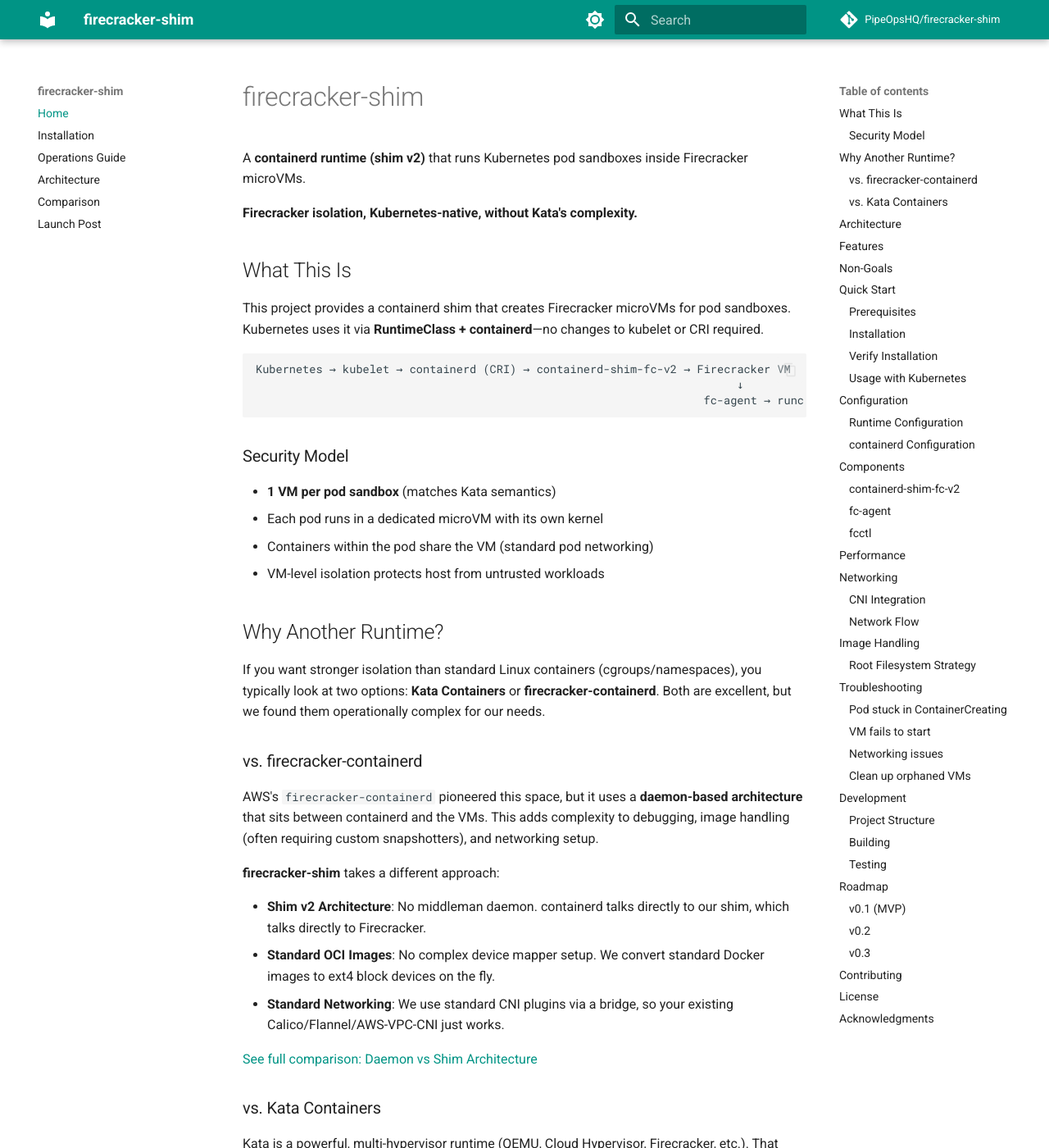
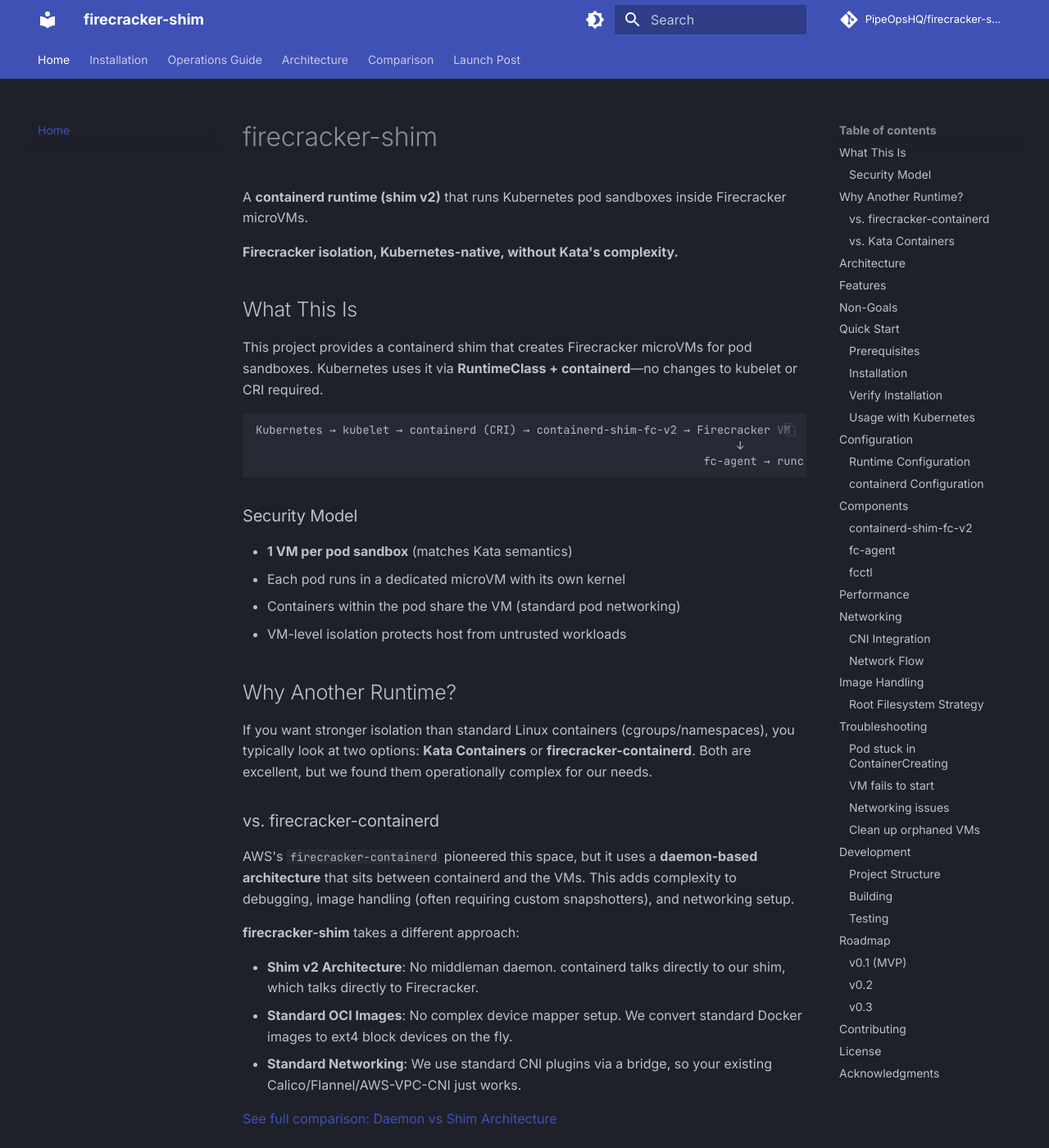
Before and after one commit to PipeOpsHQ/firecracker-shim, an MkDocs documentation site: the page built from docs/index.md, in a window 1280 px wide and 1400 px high. Shown: the whole window at 82% size. Built offline with MkDocs 1.6.1 and Material for MkDocs 9.7.7, drawn with Linux system fonts in a browser that asks for light colours; comment, search, counter and statistics services are not loaded.

Commit message:
style: Update fonts and color schemes in mkdocs.yml

```diff
--- a/mkdocs.yml
+++ b/mkdocs.yml
@@ -6,26 +6,32 @@
 
 theme:
   name: material
+  font:
+    text: Inter
+    code: JetBrains Mono
   palette:
+    # Dark mode
+    - scheme: slate
+      primary: violet
+      accent: indigo
+      toggle:
+        icon: material/brightness-4
+        name: Switch to light mode
     # Light mode
     - scheme: default
-      primary: teal
-      accent: purple
+      primary: violet
+      accent: indigo
       toggle:
         icon: material/brightness-7
         name: Switch to dark mode
-    # Dark mode
-    - scheme: slate
-      primary: teal
-      accent: purple
-      toggle:
-        icon: material/brightness-4
-        name: Switch to light mode
   features:
     - navigation.instant
     - navigation.tracking
+    - navigation.tabs
     - navigation.sections
+    - navigation.top
     - content.code.copy
+    - content.code.annotate
 
 nav:
   - Home: index.md
```
